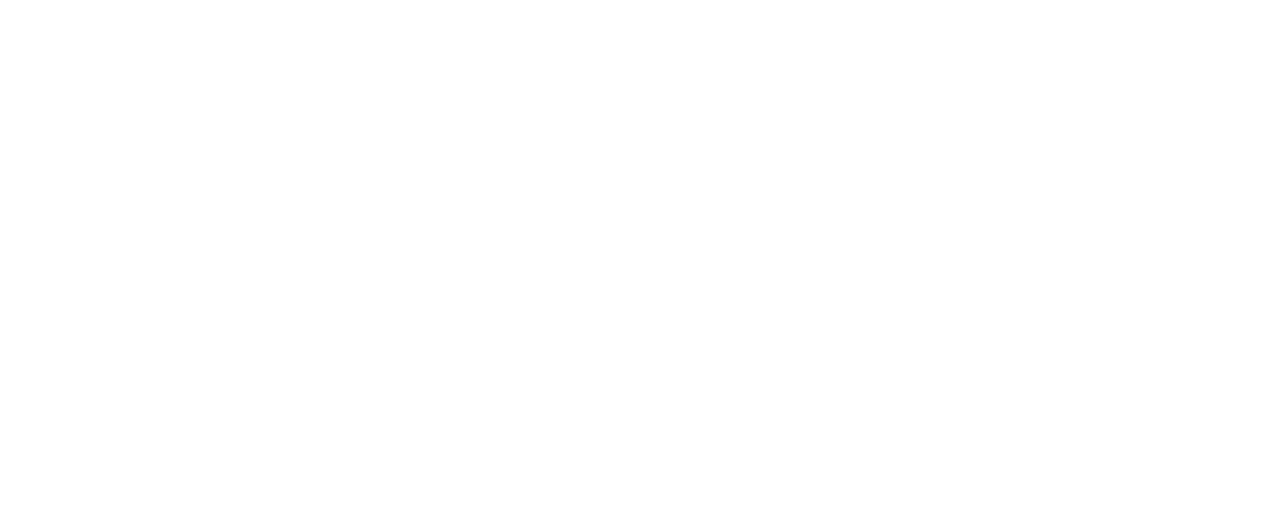
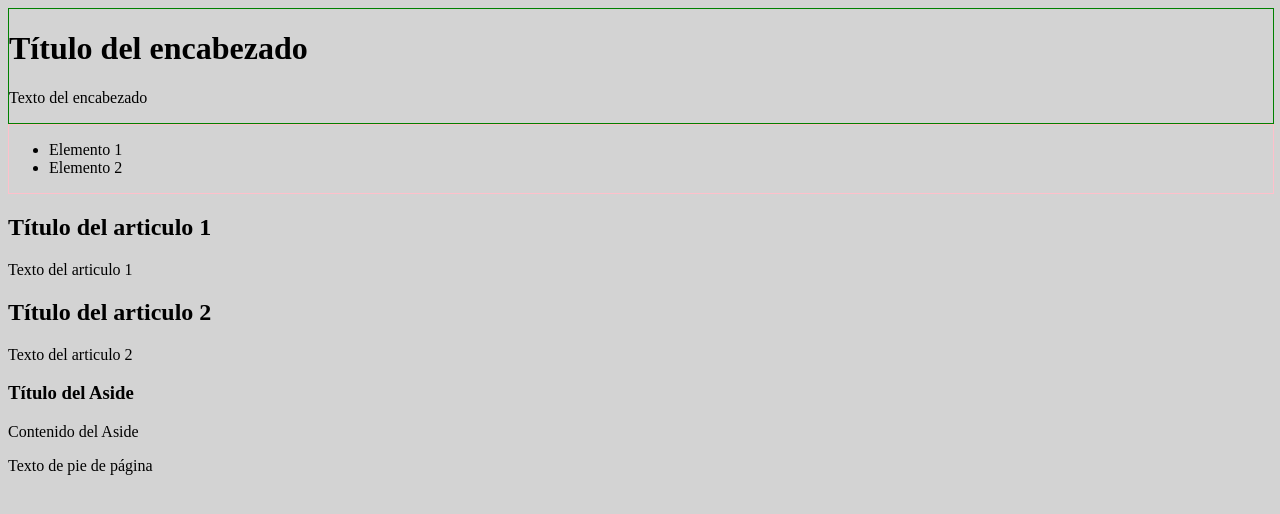
Before and after one commit to warcklian/EstructuraHTML, a plain HTML site: page index.html in a window 1280 px wide. Drawn offline with Linux system fonts and the light colour scheme.

Commit message:
Se agregan estilos básicos

```diff
--- /dev/null
+++ b/estilos.css
@@ -0,0 +1,21 @@
+body {
+  background: lightgray;
+}
+
+#container {
+width: 100%;
+margin: 0px auto;
+border: 1px solid green;
+
+}
+
+#lista {
+    width: 100%;
+    margin: 0px auto;
+    border: 1px solid pink;
+
+    }
+
+.article{
+
+}
--- a/index.html
+++ b/index.html
@@ -1,11 +1,38 @@
 <!DOCTYPE html>
 <html lang="en">
+
 <head>
     <meta charset="UTF-8">
     <meta name="viewport" content="width=device-width, initial-scale=1.0">
     <title>Document</title>
+    <link rel="stylesheet" href="estilos.css" />
 </head>
+
 <body>
+    <div id="container">
+        <h1>Título del encabezado</h1>
+        <p>Texto del encabezado</p>
+    </div>
 
+    <div id="lista">
+        <ul>
+            <li>Elemento 1</li>
+            <li>Elemento 2</li>
+        </ul>
+    </div>
+    <div id="titulosh2">
+        <h2>Título del articulo 1</h2>
+        <p>Texto del articulo 1</p>
+        <h2>Título del articulo 2</h2>
+        <p>Texto del articulo 2</p>
+    </div>
+    <div id="aside">
+        <h3>Título del Aside</h3>
+        <p>Contenido del Aside</p>
+    </div>
+    <div id="pie">
+        <p>Texto de pie de página</p>
+    </div>
 </body>
+
 </html>
```
